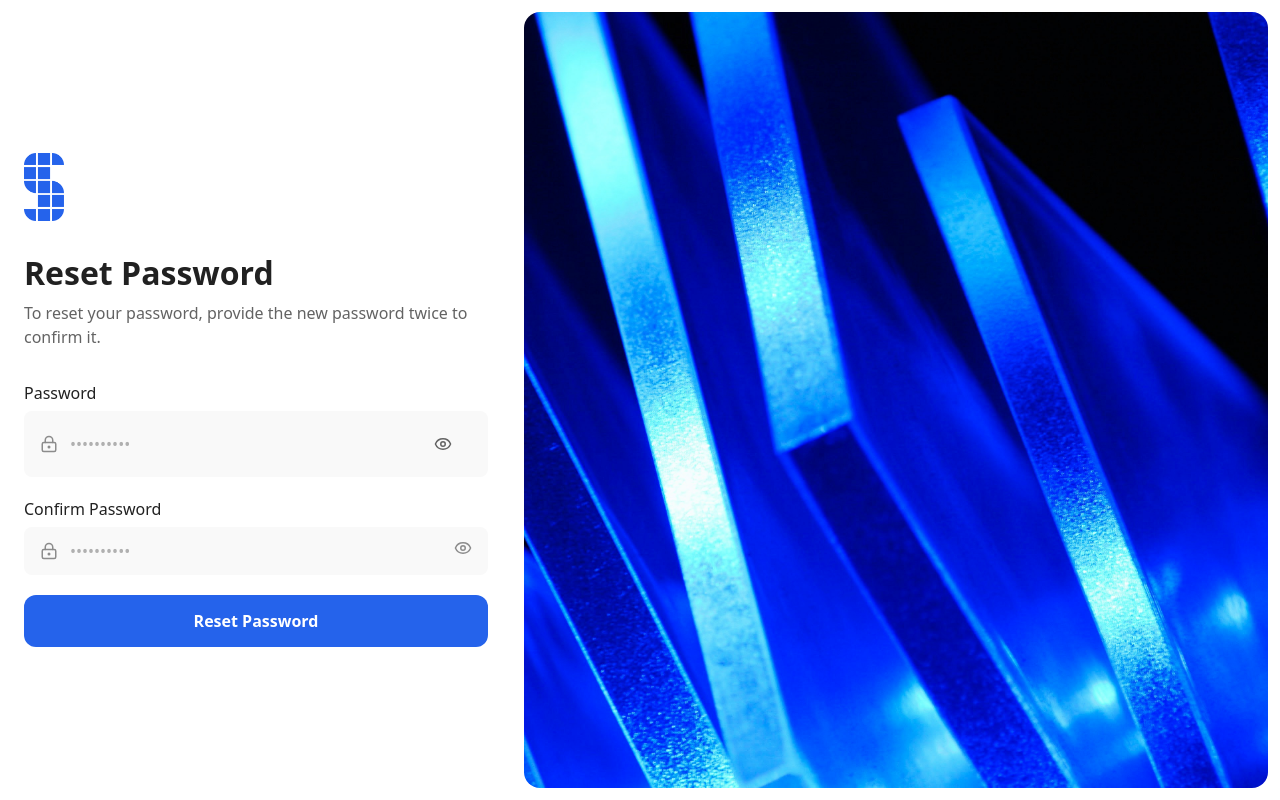
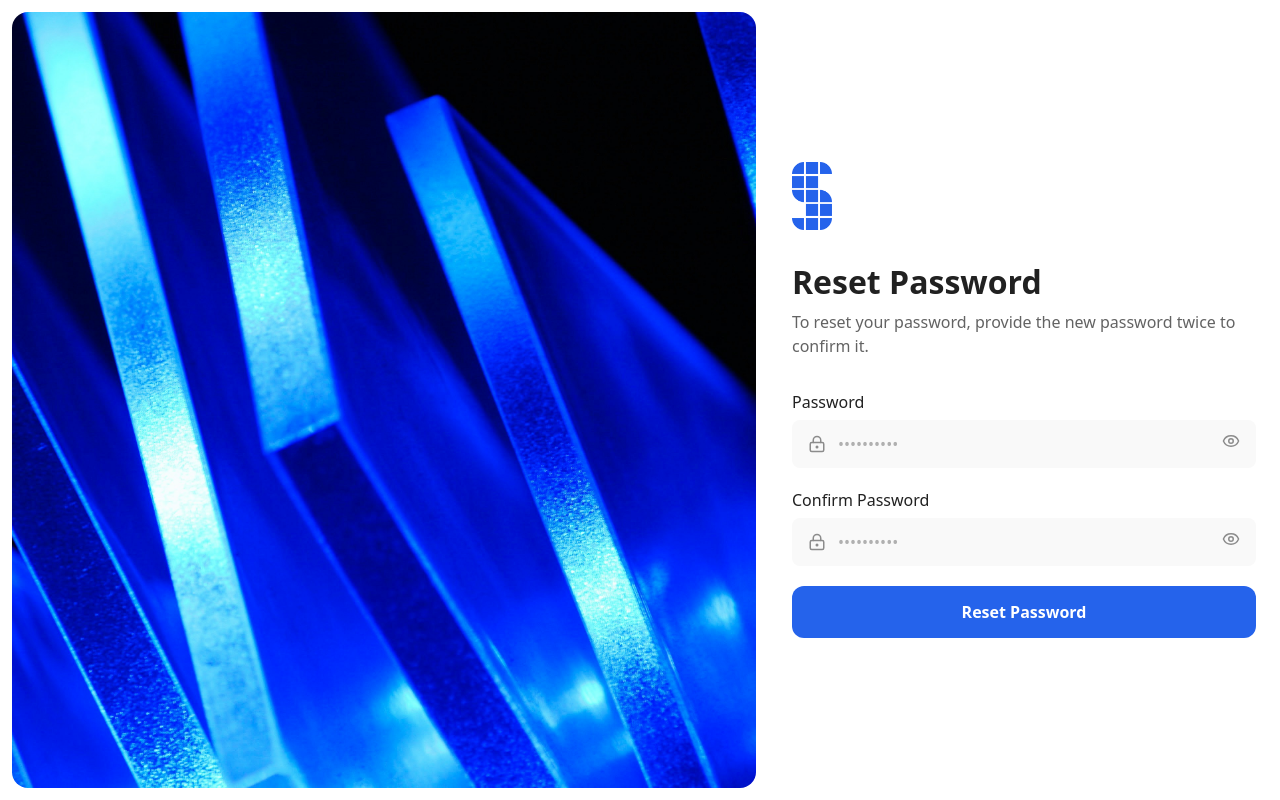
Before and after one commit to GCose/schedli, a Next.js app: page /auth/reset-password in a window 1280 px wide. Built offline with nearby package versions, Linux system fonts and the light colour scheme.

Commit message:
Redesigned the layout of Resend Password and styled the scrollbar

```diff
--- a/app/auth/reset-password/ResetPasswordClient.tsx
+++ b/app/auth/reset-password/ResetPasswordClient.tsx
@@ -82,12 +82,12 @@ export default function ResetPasswordClient() {
           type={showPassword ? "text" : "password"}
           onChange={(e) => setPassword(e.target.value)}
           rightElement={
-            <Button
-              variant="ghost"
+            <button
+              type="button"
               onClick={() => setShowPassword(!showPassword)}
             >
               {showPassword ? <EyeOff size={18} /> : <Eye size={18} />}
-            </Button>
+            </button>
           }
         />
         {/*==================== End of Password ====================*/}
--- a/app/globals.css
+++ b/app/globals.css
@@ -33,6 +33,16 @@
   *::before,
   *::after {
     font-family: inherit;
+  }
+
+  ::-webkit-scrollbar {
+    width: 0.5rem;
+    background: inherit;
+  }
+
+  ::-webkit-scrollbar-thumb {
+    border-radius: 100px;
+    background-color: var(--primary);
   }
 
   h1 {
--- a/components/features/auth/AuthShell.tsx
+++ b/components/features/auth/AuthShell.tsx
@@ -6,9 +6,7 @@ import { LayoutGroup, motion } from "framer-motion";
 
 export default function AuthShell({ children }: { children: React.ReactNode }) {
   const pathname = usePathname();
-  const imageOnRight = ["/auth/sign-in", "/auth/reset-password"].includes(
-    pathname,
-  );
+  const imageOnRight = ["/auth/sign-in"].includes(pathname);
 
   return (
     <LayoutGroup>
```
Also changed, not shown: app/(dashboard)/dashboard/DashboardClient.tsx (renamed from app/(dashboard)/DashboardClient.tsx), app/(dashboard)/dashboard/page.tsx (renamed from app/(dashboard)/page.tsx).
